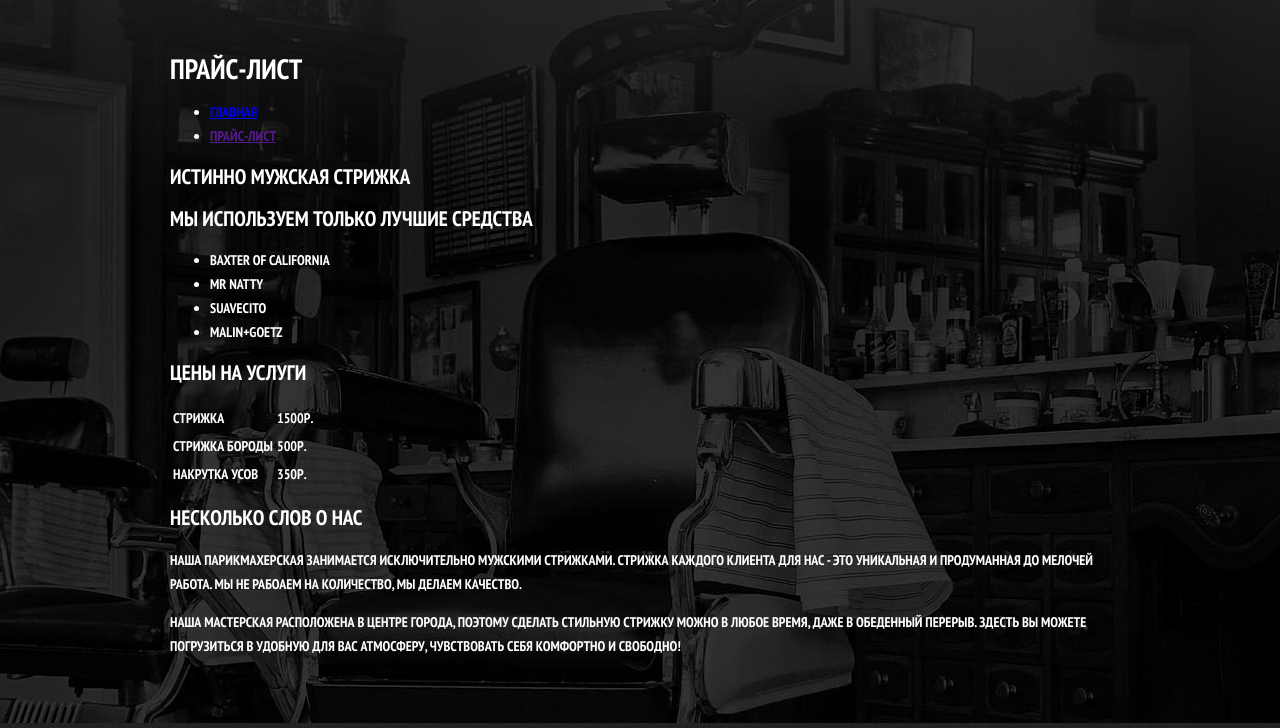
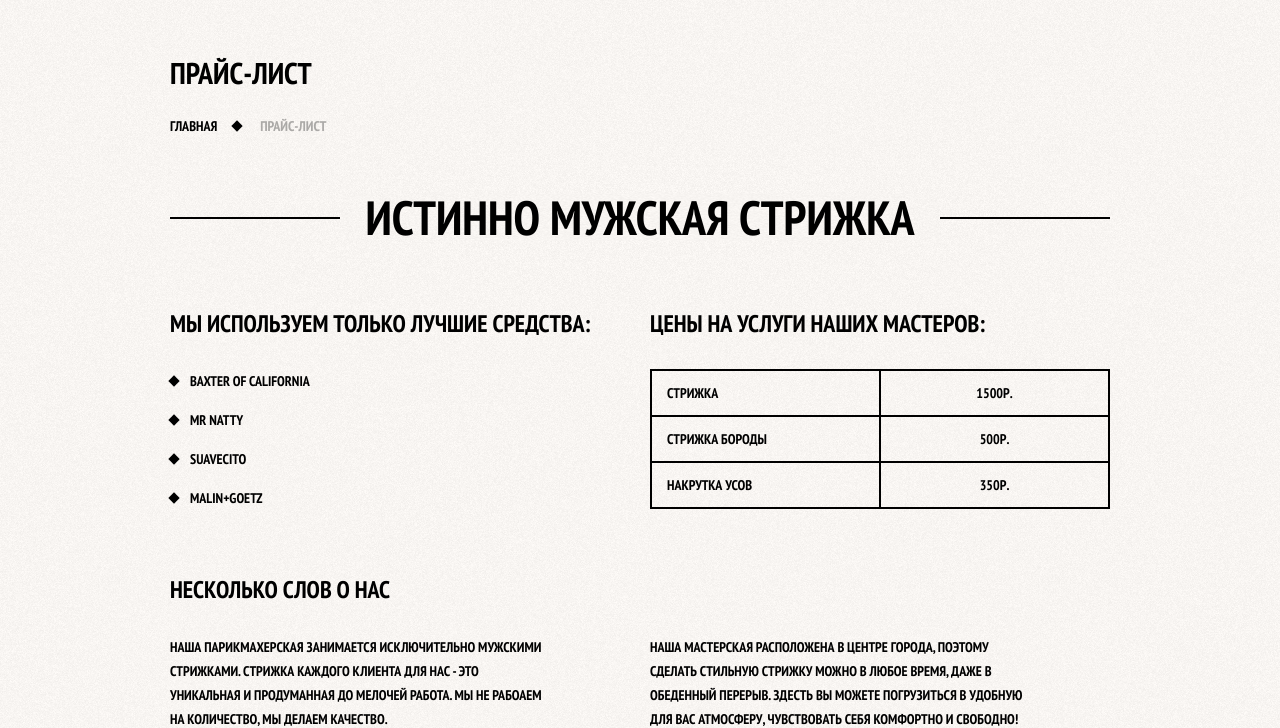
Before and after one commit to DanilaLeontyev/Barbershop, a plain HTML site: page price.html in a window 1280 px wide. Shown: the part 73-801 px from the top of the page. Drawn offline with Linux system fonts and the light colour scheme.

Commit message:
price DONE

```diff
--- a/css/style.css
+++ b/css/style.css
@@ -105,6 +105,7 @@ body {
 	font-family: "PT Sans Narrow", "Arial", sans-serif;
 	text-transform: uppercase;
 }
+
 
 .main-header {
 	color: #fff;
@@ -435,7 +436,11 @@ body {
 	background-color: #fff;
 }
 
-/* price page */
+/*
+
+price page
+
+*/
 .main-navigation .logo-inner{
     float: left;
     width: 111px;
@@ -477,3 +482,212 @@ body {
     display: block;
     padding: 25px 20px;
 }
+
+.inner-page {
+	color: #000;
+	background: #f8f3f0  url(../img/fon.png) repeat;
+}
+
+.main-header {
+	margin-bottom: 60px;
+	background-color: #000;
+}
+
+.inner-page .main-header {
+	margin-bottom: 55px;
+}
+
+.inner-page-title h1 {
+	margin: 0;
+	margin-bottom: 20px;
+	padding: 0;
+
+	font-size: 30px;
+	line-height: 42px;
+}
+
+.breadcrumbs {
+	margin: 0;
+	padding: 0;
+
+	list-style: none;
+}
+
+.breadcrumbs li {
+	position: relative;
+	display: inline-block;
+
+	padding-right: 40px;
+}
+
+.breadcrumbs a {
+	color: #000;
+	text-decoration: none;
+}
+
+.breadcrumbs a:hover {
+	text-decoration: underline;
+}
+
+.breadcrumbs .current {
+	color: #aba9a7;
+}
+
+.breadcrumbs li::after {
+	content: "";
+	position: absolute;
+	top: 8px;
+	right: 16px;
+
+	width: 8px;
+	height: 8px;
+
+	background-color: #000;
+
+	transform: rotate(45deg);
+}
+
+.breadcrumbs .current::after {
+	content: none;
+}
+
+.inner-content {
+	margin-bottom: 75px;
+}
+
+.inner-content h2 {
+	margin-top: 65px;
+	margin-bottom: 30px;
+
+	font-size: 24px;
+	line-height: 30px;
+}
+
+.inner-content h3 {
+	margin-top: 65px;
+	margin-bottom: 30px;
+
+	font-size: 24px;
+	line-height: 30px;
+}
+
+.inner-content p {
+	margin: 14px 0;
+}
+
+.inner-content h2 + h3 {
+	margin-top: 30px;
+}
+
+.inner-content table {
+	border-collapse: collapse;
+}
+
+.inner-content td {
+	padding: 10px 15px;
+
+	border: 2px solid #000;
+}
+
+.big-heading {
+	margin-top: 55px;
+	margin-bottom: 65px;
+
+	text-align: center;
+}
+
+.big-heading h2 {
+	position: relative;
+	z-index: 2;
+
+	display: inline-block;
+	margin: 0;
+	padding: 0 25px;
+
+	font-size: 48px;
+	line-height: 48px;
+	text-align: center;
+
+	background: #f8f3f0  url(../img/fon.png) repeat;
+}
+
+.big-heading::after {
+	content: "";
+	position: relative;
+	top: -25px;
+	z-index: 1;
+
+	display: block;
+
+	border-bottom: 2px solid #000;
+}
+
+.custom-list-1 {
+	margin: 14px 0;
+	padding: 0;
+
+	list-style: none;
+}
+
+.custom-list-1 li {
+	position: relative;
+
+	margin-bottom: 15px;
+	padding-left: 20px;
+}
+
+.custom-list-1 li::before {
+	content: "";
+	position: absolute;
+	top: 8px;
+	left: 0;
+
+	width: 8px;
+	height: 8px;
+
+	background-color: #000;
+	transform: rotate(45deg)
+}
+
+.prices-table {
+	width: 100%;
+}
+
+.prices-table td {
+	width: 50%;
+}
+
+.prices-table td:last-child {
+	text-align: center;
+}
+
+.inner-colums {
+	margin: 60px 0;
+}
+
+.inner-column-left,
+.inner-column-right {
+	width: 460px;
+}
+
+.inner-column-left {
+	float: left;
+}
+
+.inner-column-right {
+	float: right;
+}
+
+.inner-column-left *:first-child,
+.inner-column-right *:first-child {
+	margin-top: 0;
+}
+
+.inner-column-left *:last-child,
+.inner-column-right *:last-child {
+	margin-bottom: 0;
+}
+
+.short-text {
+	padding-right: 80px;
+}
--- a/price.html
+++ b/price.html
@@ -7,7 +7,7 @@
 	<link rel="stylesheet" href="css/normalize.css">
 	<link rel="stylesheet" href="css/style.css">
 </head>
-<body>
+<body class="inner-page">
 	<header class="main-header">
 		<div class="container clearfix">
 			<nav class="main-navigation">
@@ -45,7 +45,7 @@
 		      	<a href="index.html">Главная</a>
 		      </li>
 		      <li class="current">
-		        <a href="">Прайс-лист</a>
+		        Прайс-лист
 		      </li>
 		    </ul>
 		</div>
@@ -53,16 +53,19 @@
 		    <div class="big-heading">
 		        <h2>Истинно мужская стрижка</h2>
 		    </div>
-		    <h2>Мы используем только лучшие средства</h2>
-		    <ul>
+		    <div class="inner-colums clearfix">
+		    	<div class="inner-column-left">
+		    		<h2>Мы используем только лучшие средства:</h2>
+		    		<ul class="custom-list-1">
 		    		    <li>Baxter of California</li>
 		    		    <li>Mr Natty</li>
 		    		    <li>Suavecito</li>
 		    		    <li>Malin+Goetz</li>
 		    		</ul>
-
-		    <h2>Цены на услуги</h2>
-		    <table>
+		    	</div>
+		    	<div class="inner-column-right">
+		    		<h2>Цены на услуги наших мастеров:</h2>
+		    		<table class="prices-table">
 		    		    <tr>
 		    		        <td>Стрижка</td>
 		    		        <td>1500р.</td>
@@ -76,9 +79,17 @@
 		    		        <td>350р.</td>
 		    		    </tr>
 		    		</table>
+		    	</div>
+		    </div>
+		    <div class="inner-colums clearfix">
 		    	<h2>Несколько слов о нас</h2>
-		    <p>Наша парикмахерская занимается исключительно мужскими стрижками. Стрижка каждого клиента для нас - это уникальная и продуманная до мелочей работа. Мы не рабоаем на количество, мы делаем качество.</p>
-		    <p>Наша мастерская расположена в центре города, поэтому сделать стильную стрижку можно в любое время, даже в обеденный перерыв. Здесть вы можете погрузиться в удобную для вас атмосферу, чувствовать себя комфортно и свободно!</p>
+		    	<div class="inner-column-left">
+					<p class="short-text">Наша парикмахерская занимается исключительно мужскими стрижками. Стрижка каждого клиента для нас - это уникальная и продуманная до мелочей работа. Мы не рабоаем на количество, мы делаем качество.</p>
+				 </div>
+				 <div class="inner-column-right">
+					<p class="short-text">Наша мастерская расположена в центре города, поэтому сделать стильную стрижку можно в любое время, даже в обеденный перерыв. Здесть вы можете погрузиться в удобную для вас атмосферу, чувствовать себя комфортно и свободно!</p>
+				 </div>
+			</div>
 		</div>
 	</main>
 	<footer class="main-footer">
```
Lines whose indentation alone changed are shown as unchanged.
